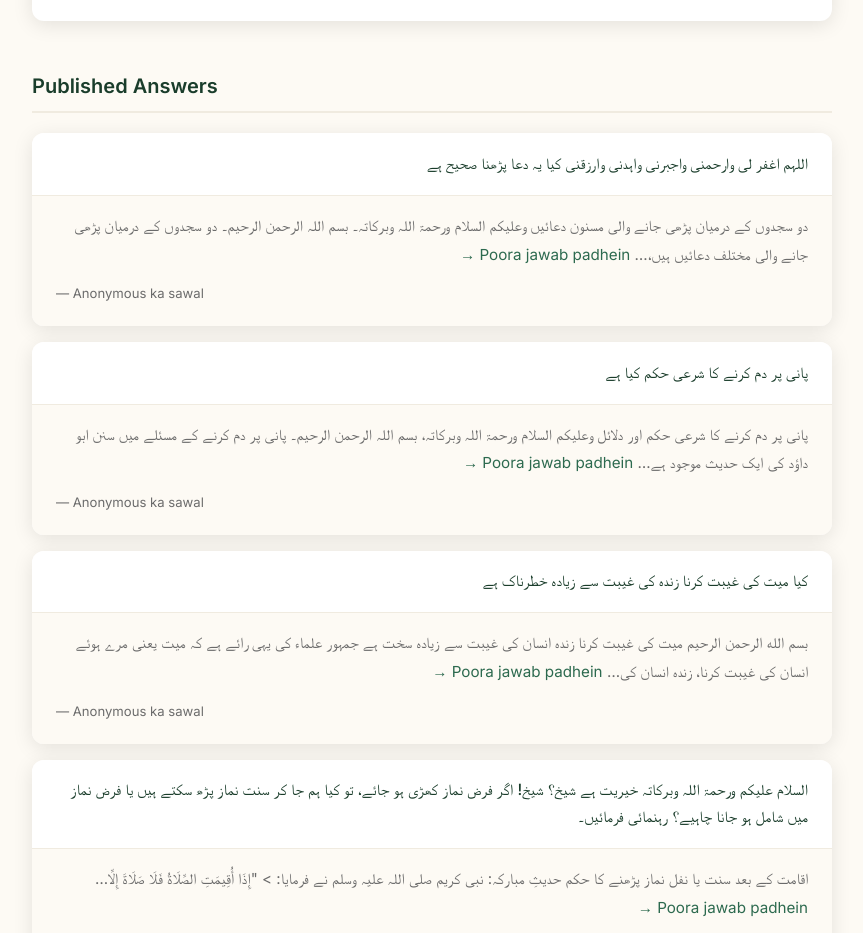
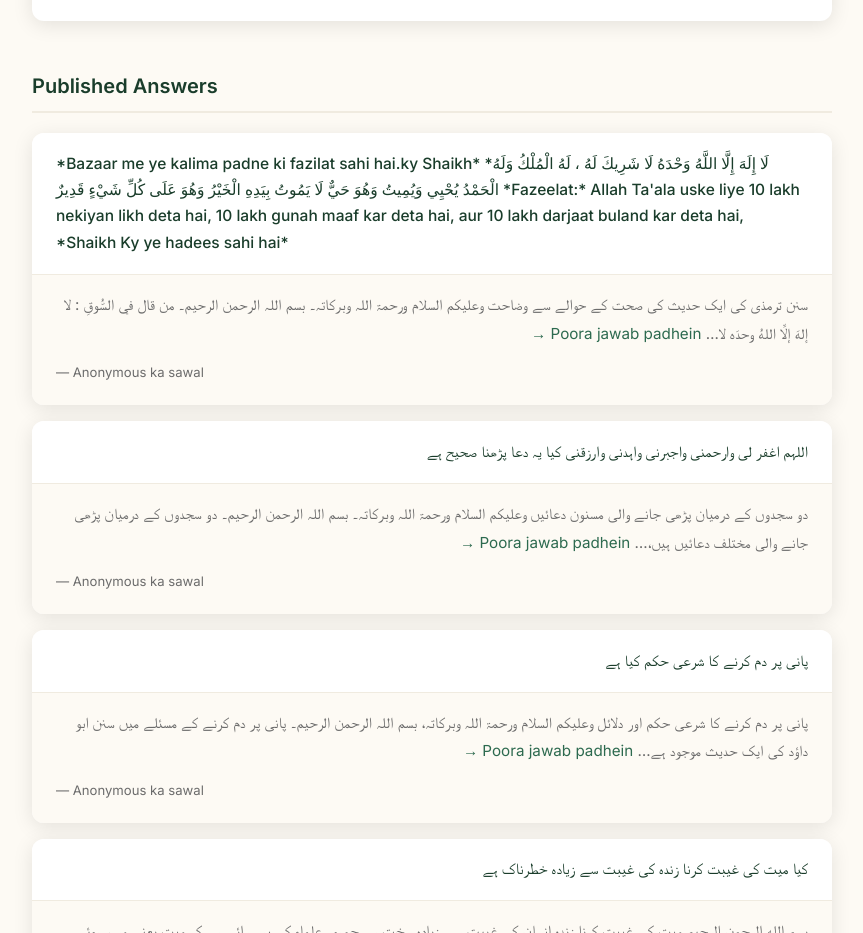
Before and after one commit to asifmadani/asifmadani.github.io, a plain HTML site: page qa.html in a window 1280 px wide. Shown: the part 1380-2313 px from the top of the page, without its empty margins (208-1071 px from the left). Drawn offline with Linux system fonts and the light colour scheme.

Commit message:
Admin add: *Bazaar me ye kalima padne ki fazilat sahi hai.ky

```diff
--- a/qa.html
+++ b/qa.html
@@ -146,6 +146,15 @@
       <!-- PUBLISHED Q&A -->
       <div class="published-qa">
         <h2>Published Answers</h2>
+        <div class="qa-item" data-name="Anonymous" data-id="1795103040622">
+          <div class="qa-question">
+            <h3><a href="qa/1795103040622.html">*Bazaar me ye kalima padne ki fazilat sahi hai.ky Shaikh*  *لَا إِلَهَ إِلَّا اللَّهُ وَحْدَهُ لَا شَرِيكَ لَهُ ،  لَهُ الْمُلْكُ وَلَهُ الْحَمْدُ يُحْيِي وَيُمِيتُ وَهُوَ حَيٌّ لَا يَمُوتُ بِيَدِهِ الْخَيْرُ وَهُوَ عَلَى كُلِّ شَيْءٍ قَدِيرٌ  *Fazeelat:* Allah Ta'ala uske liye 10 lakh nekiyan likh deta hai, 10 lakh gunah maaf kar deta hai, aur 10 lakh darjaat buland kar deta hai,  *Shaikh Ky ye hadees sahi hai*</a></h3>
+          </div>
+          <div class="qa-answer">
+            <div class="content-body"><p>سنن ترمذی کی ایک حدیث کی صحت کے حوالے سے وضاحت وعلیکم السلام ورحمۃ اللہ وبرکاتہ۔ بسم اللہ الرحمن الرحیم۔ من قال في السُّوقِ : لا إلهَ إلَّا اللهُ وحدَه لا… <a href="qa/1795103040622.html">Poora jawab padhein →</a></p></div>
+            <p style="font-size:0.82rem;color:var(--text-light);margin-top:0.5rem;">— Anonymous ka sawal</p>
+          </div>
+        </div>
         <div class="qa-item" data-name="Anonymous" data-id="1795102757129">
           <div class="qa-question">
             <h3><a href="qa/1795102757129.html">اللہم اغفر لی وارحمنی واجبرنی واہدنی وارزقنی کیا یہ دعا پڑھنا صحیح ہے</a></h3>
```
